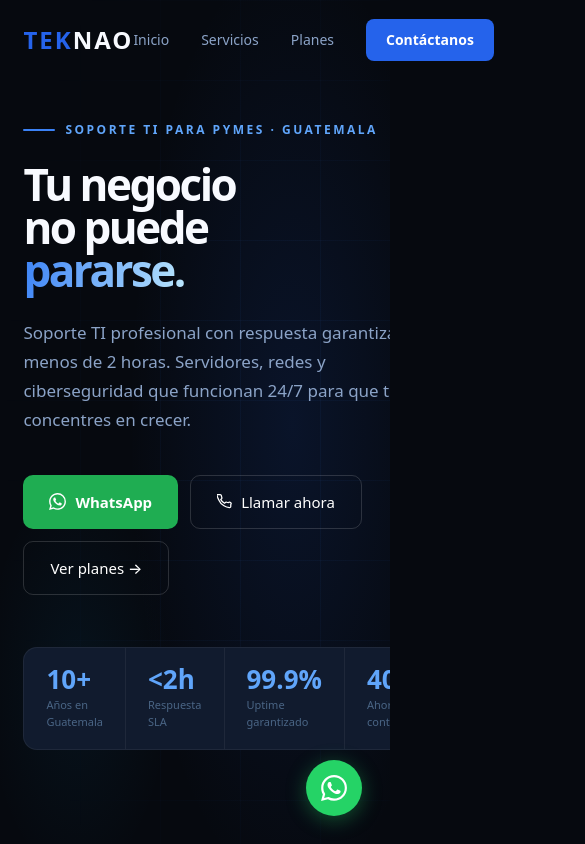
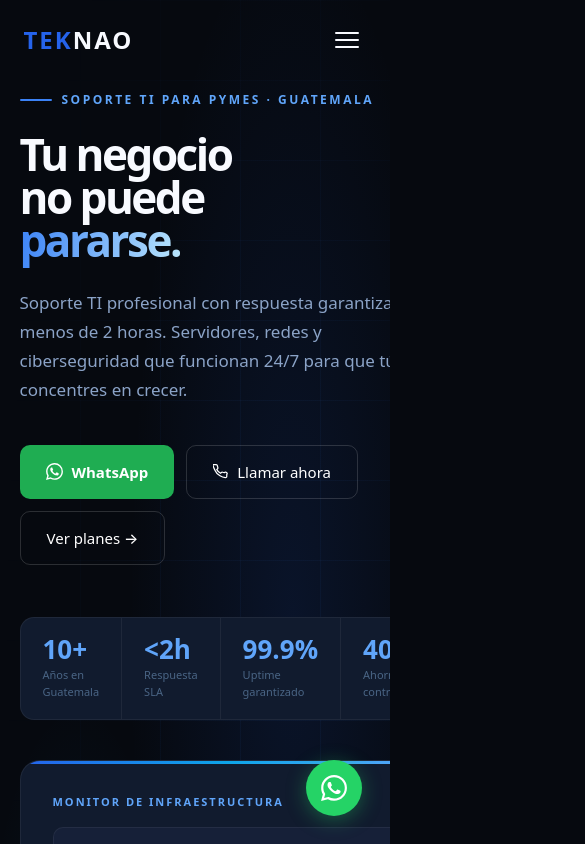
Before and after one commit to luiscanel/landing, a Next.js app: page / in a window 390 px wide. Shown: the top 844 px of the page, 585 px wide, since content can reach past the window. Built offline with nearby package versions, Linux system fonts and the light colour scheme.

Commit message:
feat: optimize landing for mobile devices

```diff
--- a/src/components/CTA.tsx
+++ b/src/components/CTA.tsx
@@ -4,7 +4,7 @@ import Link from "next/link";
 
 export default function CTA() {
   return (
-    <div id="contacto" style={{ background: 'linear-gradient(to bottom, #111B2E, #162038)', borderTop: '1px solid rgba(255,255,255,0.06)', borderBottom: '1px solid rgba(255,255,255,0.06)', padding: '100px 6%', textAlign: 'center', position: 'relative', overflow: 'hidden' }}>
+    <div id="contacto" style={{ background: 'linear-gradient(to bottom, #111B2E, #162038)', borderTop: '1px solid rgba(255,255,255,0.06)', borderBottom: '1px solid rgba(255,255,255,0.06)', padding: '100px 6%', textAlign: 'center', position: 'relative', overflow: 'hidden' }} className="cta-section">
       <div style={{ position: 'absolute', inset: 0, background: 'radial-gradient(ellipse 50% 60% at 50% 100%, rgba(37,99,235,0.12) 0%, transparent 70%)' }} />
 
       <div style={{ position: 'relative', zIndex: 10 }}>
@@ -50,6 +50,13 @@ export default function CTA() {
           Sin contratos. Sin compromisos. Solo resultados.
         </p>
       </div>
+      <style>{`
+        @media (max-width: 600px) {
+          .cta-section {
+            padding: 80px 5% !important;
+          }
+        }
+      `}</style>
     </div>
   );
 }
--- a/src/components/Footer.tsx
+++ b/src/components/Footer.tsx
@@ -20,9 +20,9 @@ const footerLinks = {
 
 export default function Footer() {
   return (
-    <footer style={{ backgroundColor: '#0D1422', borderTop: '1px solid rgba(255,255,255,0.06)', padding: '72px 6% 36px' }}>
+    <footer style={{ backgroundColor: '#0D1422', borderTop: '1px solid rgba(255,255,255,0.06)', padding: '72px 6% 36px' }} className="footer-main">
       {/* Main Grid - 4 columns like original */}
-      <div style={{ display: 'grid', gridTemplateColumns: '2.2fr 1fr 1fr 1.6fr', gap: '48px', paddingBottom: '56px', borderBottom: '1px solid rgba(255,255,255,0.06)' }}>
+      <div style={{ display: 'grid', gridTemplateColumns: '2.2fr 1fr 1fr 1.6fr', gap: '48px', paddingBottom: '56px', borderBottom: '1px solid rgba(255,255,255,0.06)' }} className="footer-grid">
         {/* Brand - Column 1 */}
         <div>
           <Link href="/" style={{ fontSize: '20px', fontWeight: 900, letterSpacing: '-0.5px', textDecoration: 'none', display: 'flex', alignItems: 'center', gap: '8px' }}>
@@ -99,6 +99,23 @@ export default function Footer() {
         <span>© 2026 Teknao. Todos los derechos reservados.</span>
         <span>Ciudad de Guatemala, Guatemala</span>
       </div>
+      <style>{`
+        @media (max-width: 900px) {
+          .footer-main {
+            padding: 56px 5% 28px !important;
+          }
+          .footer-grid {
+            grid-template-columns: 1fr 1fr !important;
+            gap: 36px !important;
+          }
+        }
+        @media (max-width: 600px) {
+          .footer-grid {
+            grid-template-columns: 1fr !important;
+            gap: 32px !important;
+          }
+        }
+      `}</style>
     </footer>
   );
 }
--- a/src/components/Hero.tsx
+++ b/src/components/Hero.tsx
@@ -16,7 +16,7 @@ const alerts = [
 
 export default function Hero() {
   return (
-    <section style={{ minHeight: '100vh', padding: '100px 6% 80px', display: 'grid', gridTemplateColumns: 'repeat(2, 1fr)', gap: '60px', alignItems: 'center', position: 'relative', overflow: 'hidden', backgroundColor: '#06090F' }}>
+    <section style={{ minHeight: '100vh', padding: '100px 6% 80px', display: 'grid', gridTemplateColumns: 'repeat(2, 1fr)', gap: '60px', alignItems: 'center', position: 'relative', overflow: 'hidden', backgroundColor: '#06090F' }} className="hero-section">
       {/* Backgrounds */}
       <div style={{ position: 'absolute', inset: 0, zIndex: 0, background: 'radial-gradient(ellipse 60% 80% at 75% 50%, rgba(37,99,235,0.12) 0%, transparent 70%), radial-gradient(ellipse 40% 40% at 20% 80%, rgba(14,165,233,0.06) 0%, transparent 60%)' }} />
       <div style={{ position: 'absolute', inset: 0, zIndex: 0, backgroundImage: 'linear-gradient(rgba(59,130,246,0.05) 1px, transparent 1px), linear-gradient(90deg, rgba(59,130,246,0.05) 1px, transparent 1px)', backgroundSize: '80px 80px', maskImage: 'radial-gradient(ellipse 70% 70% at 70% 50%, black 30%, transparent 100%)' }} />
@@ -82,6 +82,24 @@ export default function Hero() {
           </div>
         </div>
       </div>
+
+      <style>{`
+        @media (max-width: 900px) {
+          .hero-section {
+            grid-template-columns: 1fr !important;
+            padding: 100px 6% 60px !important;
+            gap: 40px !important;
+          }
+          .hero-section > div:nth-child(3) {
+            order: -1;
+          }
+        }
+        @media (max-width: 600px) {
+          .hero-section {
+            padding: 90px 5% 50px !important;
+          }
+        }
+      `}</style>
     </section>
   );
 }
--- a/src/components/Industries.tsx
+++ b/src/components/Industries.tsx
@@ -15,7 +15,7 @@ const industries = [
 
 export default function Industries() {
   return (
-    <section id="industrias" style={{ padding: '110px 6%', backgroundColor: '#0D1422' }}>
+    <section id="industrias" style={{ padding: '110px 6%', backgroundColor: '#0D1422' }} className="industries-section">
       <div style={{ marginBottom: '40px' }}>
         <div style={{ display: 'flex', alignItems: 'center', gap: '8px', marginBottom: '14px' }}>
           <div style={{ width: '20px', height: '2px', backgroundColor: '#60A5FA', borderRadius: '2px' }} />
@@ -50,6 +50,13 @@ export default function Industries() {
           </div>
         ))}
       </div>
+      <style>{`
+        @media (max-width: 768px) {
+          .industries-section {
+            padding: 80px 5% !important;
+          }
+        }
+      `}</style>
     </section>
   );
 }
--- /dev/null
+++ b/src/components/MobileMenu.tsx
@@ -0,0 +1,135 @@
+"use client";
+
+import { useState } from "react";
+import Link from "next/link";
+
+const navLinks = [
+  { href: "/", label: "Inicio" },
+  { href: "#servicios", label: "Servicios" },
+  { href: "#planes", label: "Planes" },
+];
+
+export default function MobileMenu() {
+  const [isOpen, setIsOpen] = useState(false);
+
+  const overlayStyle: React.CSSProperties = {
+    position: "fixed",
+    inset: 0,
+    backgroundColor: "rgba(6, 9, 15, 0.98)",
+    zIndex: 150,
+    display: "flex",
+    flexDirection: "column",
+    justifyContent: "center",
+    alignItems: "center",
+    gap: "32px",
+    opacity: isOpen ? 1 : 0,
+    visibility: isOpen ? "visible" : "hidden",
+    transition: "all 0.3s ease",
+  };
+
+  const linkStyle: React.CSSProperties = {
+    fontSize: "28px",
+    fontWeight: 700,
+    color: "#F8FAFF",
+    textDecoration: "none",
+    letterSpacing: "-0.5px",
+  };
+
+  const buttonStyle: React.CSSProperties = {
+    backgroundColor: "#2563EB",
+    color: "white",
+    fontSize: "16px",
+    fontWeight: 600,
+    padding: "14px 28px",
+    borderRadius: "10px",
+    border: "none",
+    cursor: "pointer",
+    textDecoration: "none",
+    marginTop: "16px",
+  };
+
+  return (
+    <>
+      {/* Mobile Toggle Button */}
+      <button
+        onClick={() => setIsOpen(!isOpen)}
+        aria-label={isOpen ? "Cerrar menú" : "Abrir menú"}
+        aria-expanded={isOpen}
+        style={{
+          display: "none",
+          flexDirection: "column",
+          justifyContent: "center",
+          gap: "5px",
+          background: "none",
+          border: "none",
+          cursor: "pointer",
+          padding: "8px",
+          zIndex: 201,
+        }}
+        className="mobile-toggle"
+      >
+        <span
+          style={{
+            width: "24px",
+            height: "2px",
+            backgroundColor: "#F8FAFF",
+            borderRadius: "2px",
+            transition: "all 0.3s",
+            transform: isOpen ? "rotate(45deg) translateY(7px)" : "none",
+          }}
+        />
+        <span
+          style={{
+            width: "24px",
+            height: "2px",
+            backgroundColor: "#F8FAFF",
+            borderRadius: "2px",
+            transition: "all 0.3s",
+            opacity: isOpen ? 0 : 1,
+          }}
+        />
+        <span
+          style={{
+            width: "24px",
+            height: "2px",
+            backgroundColor: "#F8FAFF",
+            borderRadius: "2px",
+            transition: "all 0.3s",
+            transform: isOpen ? "rotate(-45deg) translateY(-7px)" : "none",
+          }}
+        />
+      </button>
+
+      {/* Mobile Menu Overlay */}
+      <div style={overlayStyle}>
+        {navLinks.map((link) => (
+          <Link
+            key={link.href}
+            href={link.href}
+            style={linkStyle}
+            onClick={() => setIsOpen(false)}
+          >
+            {link.label}
+          </Link>
+        ))}
+        <Link
+          href="https://wa.me/50252836343"
+          target="_blank"
+          rel="noopener noreferrer"
+          style={buttonStyle}
+          onClick={() => setIsOpen(false)}
+        >
+          Contáctanos
+        </Link>
+      </div>
+
+      <style>{`
+        @media (max-width: 768px) {
+          .mobile-toggle {
+            display: flex !important;
+          }
+        }
+      `}</style>
+    </>
+  );
+}
--- a/src/components/Navbar.tsx
+++ b/src/components/Navbar.tsx
@@ -2,6 +2,7 @@
 
 import { useState, useEffect } from "react";
 import Link from "next/link";
+import MobileMenu from "./MobileMenu";
 
 const navLinks = [
   { href: "/", label: "Inicio" },
@@ -67,10 +68,6 @@ export default function Navbar() {
     transition: 'color 0.2s',
   };
 
-  const linkHoverStyle: React.CSSProperties = {
-    color: '#F8FAFF',
-  };
-
   const waButtonStyle: React.CSSProperties = {
     backgroundColor: '#2563EB',
     color: 'white',
@@ -89,7 +86,8 @@ export default function Navbar() {
       <Link href="/" style={logoStyle} aria-label="Teknao - Ir al inicio">
         <span style={logoTekStyle}>TEK</span><span style={logoNaoStyle}>NAO</span>
       </Link>
-      <div style={linkContainerStyle} role="menubar">
+      <MobileMenu />
+      <div style={linkContainerStyle} role="menubar" className="nav-links">
         {navLinks.map((link) => (
           <Link
             key={link.href}
@@ -110,6 +108,13 @@ export default function Navbar() {
           Contáctanos
         </Link>
       </div>
+      <style>{`
+        @media (max-width: 768px) {
+          .nav-links {
+            display: none !important;
+          }
+        }
+      `}</style>
     </nav>
   );
 }
--- a/src/components/Plans.tsx
+++ b/src/components/Plans.tsx
@@ -65,7 +65,7 @@ export default function Plans() {
         </p>
       </div>
 
-      <div style={{ display: 'grid', gridTemplateColumns: 'repeat(auto-fit, minmax(300px, 1fr))', gap: '20px', marginTop: '64px' }}>
+      <div style={{ display: 'grid', gridTemplateColumns: 'repeat(auto-fit, minmax(300px, 1fr))', gap: '20px', marginTop: '64px' }} className="plans-grid">
         {plans.map((plan, i) => (
           <div
             key={i}
@@ -145,6 +145,14 @@ export default function Plans() {
           </div>
         ))}
       </div>
+      <style>{`
+        @media (max-width: 768px) {
+          .plans-grid {
+            grid-template-columns: 1fr !important;
+            margin-top: 48px !important;
+          }
+        }
+      `}</style>
     </section>
   );
 }
```
Also changed, not shown: src/components/Services.tsx (+12 -2 lines).
